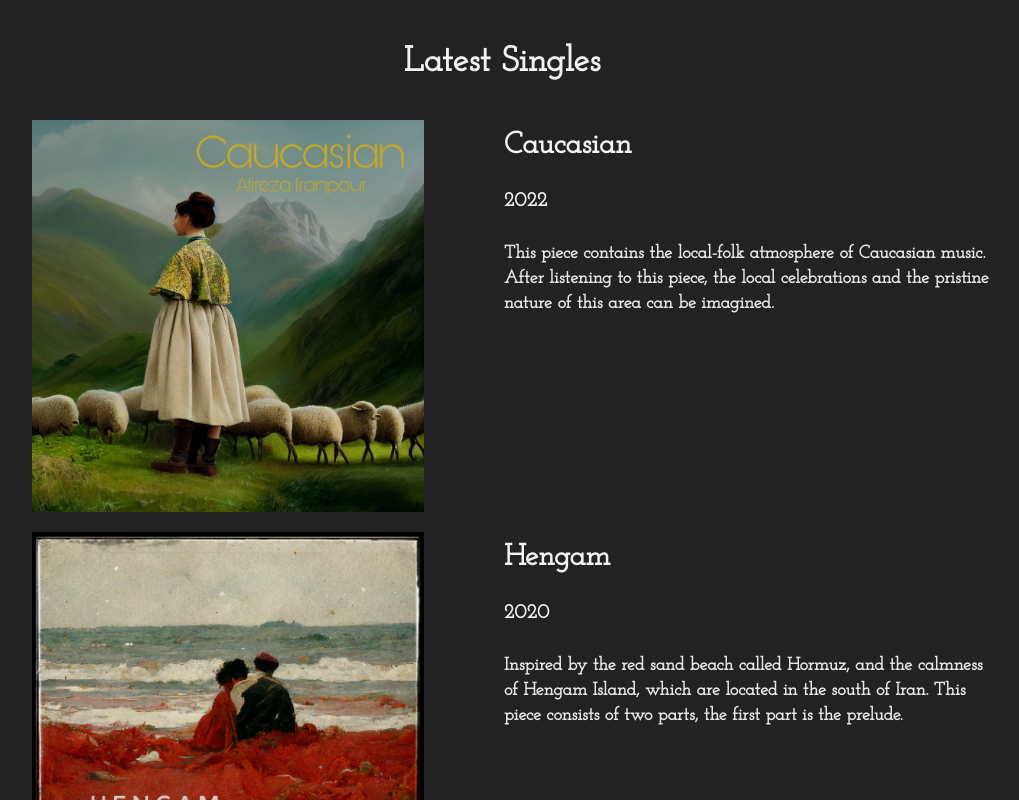
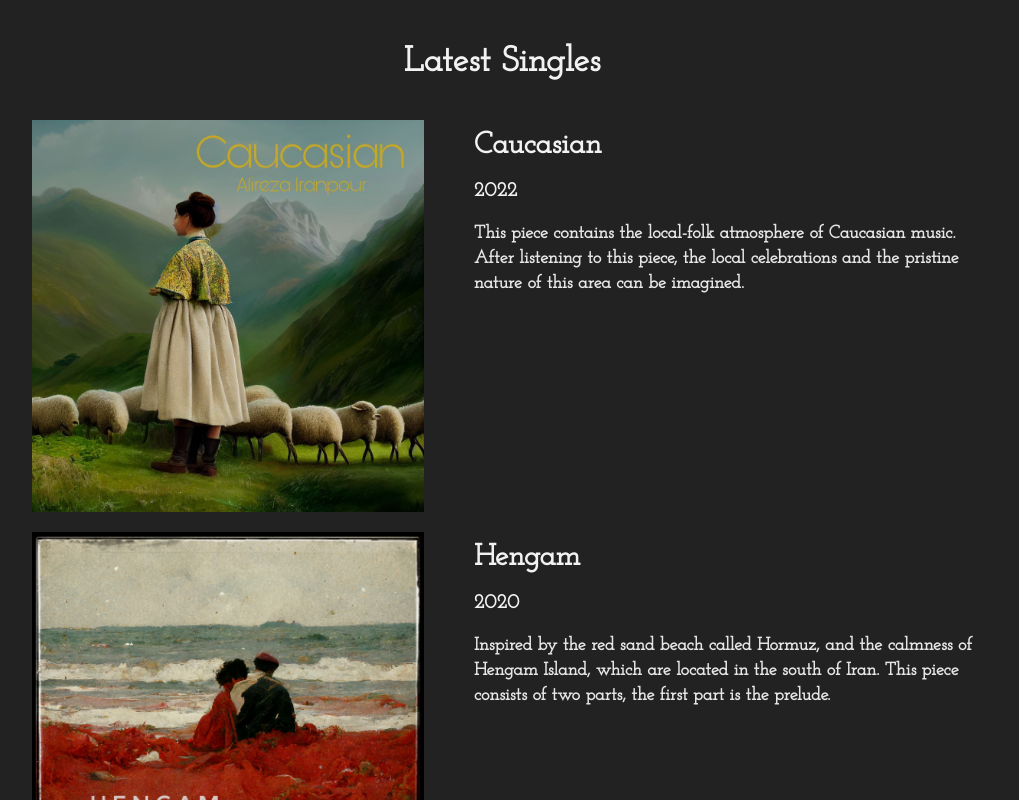
Before and after one commit to arashdaliran/IranpourWeb, a Vue app: page / in a window 1280 px wide. Shown: the part 680-1480 px from the top of the page, without its empty margins (138-1157 px from the left). Built offline with nearby package versions, Linux system fonts and the light colour scheme; a web font is replaced by a local one.

Commit message:
fixed home paddings

```diff
--- a/src/components/LatestComponent.vue
+++ b/src/components/LatestComponent.vue
@@ -9,16 +9,16 @@ const vp = useViewport()
         <h2 :class="{ biggerFont: !vp.isMobile }">Latest Singles</h2>
         <a :class="{ albumDesktop: !vp.isMobile }" href="/musics#caucasian">
             <img class="albumImage" src="../assets/images/album/caucasian.jpg" />
-            <h3 class="marginWithFoto">Caucasian</h3>
-            <h4 class="marginWithFoto">2022</h4>
-            <p class="marginWithFoto">This piece contains the local-folk atmosphere of Caucasian music. After listening
+            <h3>Caucasian</h3>
+            <h4>2022</h4>
+            <p class="collapseText">This piece contains the local-folk atmosphere of Caucasian music. After listening
                 to this piece, the local celebrations and the pristine nature of this area can be imagined. </p>
         </a>
         <a :class="{ albumDesktop: !vp.isMobile }" href="/musics#hengam">
             <img class="albumImage" src="../assets/images/album/Hengam.jpeg" />
-            <h3 class="marginWithFoto">Hengam</h3>
-            <h4 class="marginWithFoto">2020</h4>
-            <p class="marginWithFoto">Inspired by the red sand beach called Hormuz, and the calmness of
+            <h3>Hengam</h3>
+            <h4>2020</h4>
+            <p class="collapseText">Inspired by the red sand beach called Hormuz, and the calmness of
                 Hengam Island, which are located in the south of Iran. This piece consists of two parts, the first part
                 is the prelude. </p>
         </a>
@@ -38,13 +38,19 @@ h2 {
     margin: 30px;
 }
 
-.marginWithFoto {
-    padding-top: 10px;
-    display: block;
-    width: 75%;
-    margin: auto;
+a {
+    display: inline-block;
+    padding: 30px 0;
+    h3,
+    h4,
+    p {
+        padding-top: 10px;
+        width: 85%;
+        margin: auto;
+    }
+}
 
-    //adding collapse to text
+.collapseText {
     display: -webkit-box;
     -webkit-line-clamp: 3;
     -webkit-box-orient: vertical;
@@ -62,19 +68,18 @@ h2 {
 .albumDesktop {
     padding: 10px;
     margin-right: 0;
-    display: inline-block;
 
-    >img {
+    img {
         padding-left: 20px;
+        padding-right: 50px;
         width: 40%;
         float: left;
     }
 
-    >h3,
+    h3,
     h4,
     p {
-        padding-left: 10vmin;
-        padding-bottom: 20px;
+        padding-bottom: 10px;
         text-align: left;
         width: auto;
     }
```
